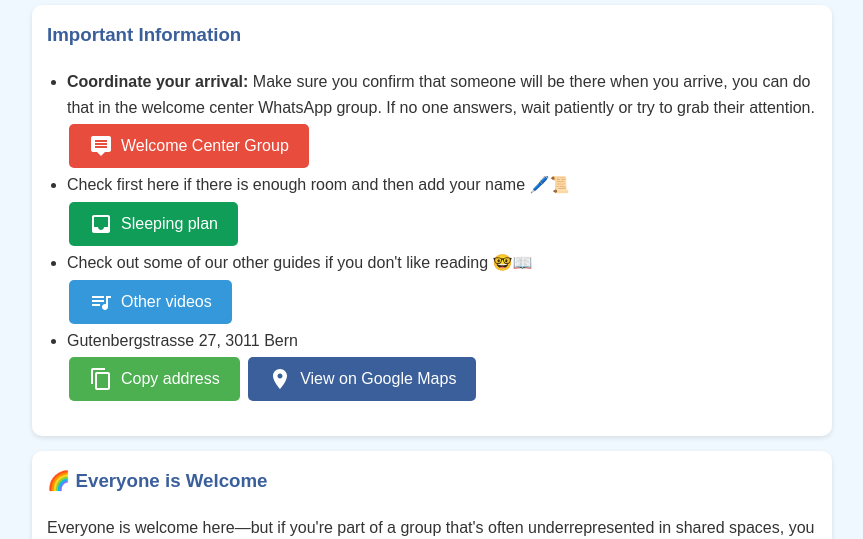
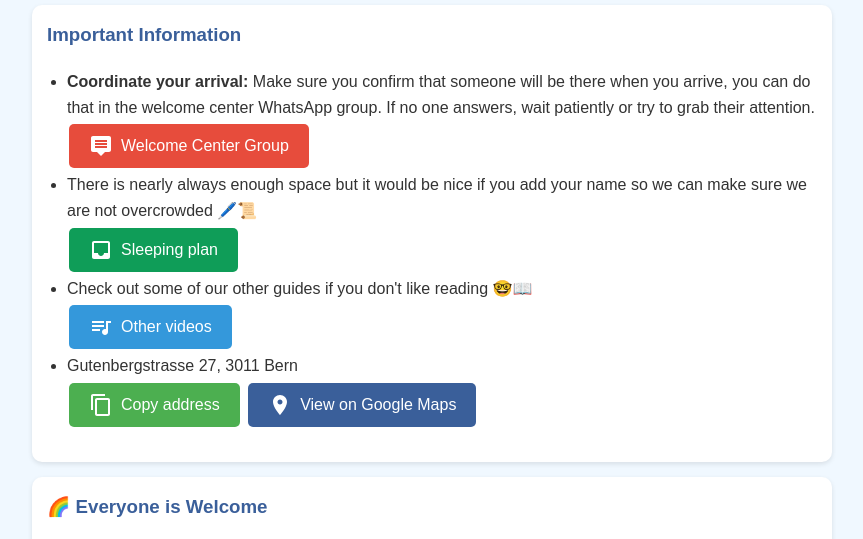
Before and after one commit to chagai95/community, a plain HTML site: page index.html in a window 1280 px wide. Shown: the part 166-705 px from the top of the page, without its empty margins (208-1071 px from the left). Drawn offline with Linux system fonts and the light colour scheme.

Commit message:
no need to check the sleeping plan

```diff
--- a/index.html
+++ b/index.html
@@ -149,7 +149,7 @@
                 </button>
             </li>
             <li>
-                Check first here if there is enough room and then add your name 🖊️📜
+                There is nearly always enough space but it would be nice if you add your name so we can make sure we are not overcrowded 🖊️📜
                 <br>
                 <button id="sheetBtn" class="action-button" onclick="window.open('https://tiny.cc/sleepingplan', '_blank')">
                     <svg xmlns="http://www.w3.org/2000/svg" width="24" height="24" viewBox="0 0 24 24" fill="white">
```
